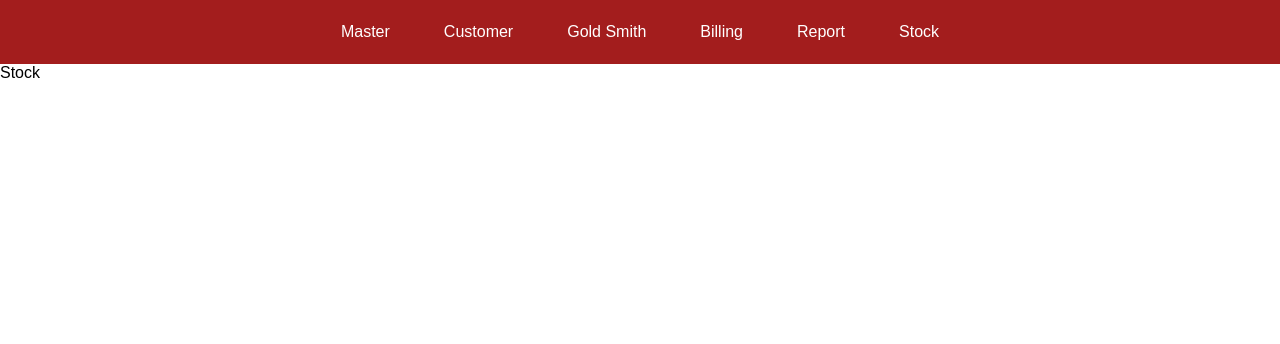
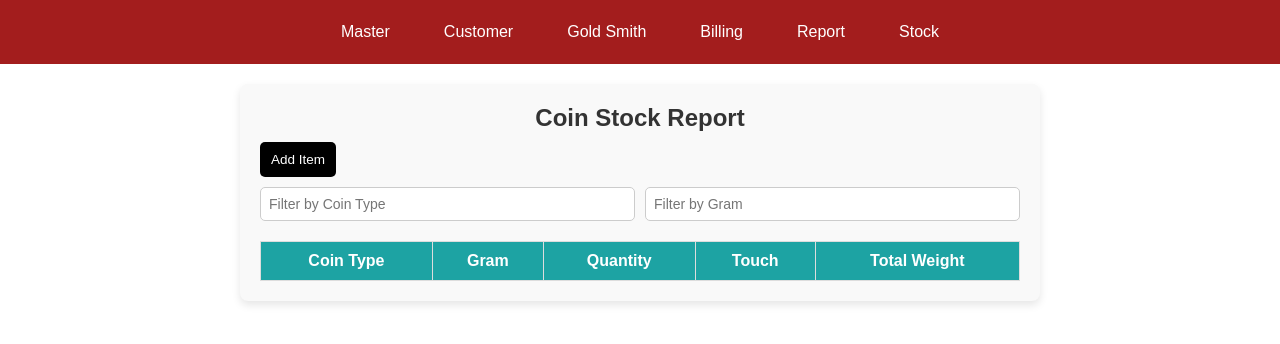
Before and after one commit to Swetha-Subramaniyan/Jeeva-Gold, a React (Vite) app in the folder jeeva/client/: page /stock in a window 1280 px wide. Shown: the top 344 px of the page. Built offline with nearby package versions, Linux system fonts and the light colour scheme.

Commit message:
stock worked

```diff
--- a/jeeva/client/src/components/Billing/Billing.jsx
+++ b/jeeva/client/src/components/Billing/Billing.jsx
@@ -321,7 +321,7 @@ const Billing = () => {
           <p>
             <strong>Bill No:</strong> {billNo}
           </p>
-          <p style={{ marginLeft: "14rem" }}>
+          <p style={{ marginLeft: "12rem" }}>
             <strong>Date:</strong> {date} <br />
             <br />
             <strong>Time:</strong> {time}
@@ -362,6 +362,7 @@ const Billing = () => {
             </p>
           </Box>
         )}
+
 
         <Box className="searchSection">
           <Autocomplete
--- a/jeeva/client/src/components/Master/Masteradditems.jsx
+++ b/jeeva/client/src/components/Master/Masteradditems.jsx
@@ -30,12 +30,12 @@ const Masteradditems = () => {
           placeholder="Enter item name"
         />
 
-        <label>Quantity:</label>
+        <label>Stone or Enamel weight:</label>
         <input
           type="text"
           value={quantity}
           onChange={(e) => setQuantity(e.target.value)}
-          placeholder="Enter quantity"
+          placeholder="Enter Weight"
         />
 
         <button onClick={handleAddItem}>Add Item</button>
@@ -47,9 +47,9 @@ const Masteradditems = () => {
           <table>
             <thead>
               <tr>
-                <th>Sl.No</th>
+                <th>SI.No</th>
                 <th>Item Name</th>
-                <th>Quantity</th>
+                <th>Enamel Weight</th>
               </tr>
             </thead>
             <tbody>
--- a/jeeva/client/src/components/Stock/Stock.css
+++ b/jeeva/client/src/components/Stock/Stock.css
@@ -0,0 +1,119 @@
+
+.stock-container {
+  max-width: 800px;
+  margin: 20px auto;
+  padding: 20px;
+  background: #f9f9f9;
+  border-radius: 8px;
+  box-shadow: 0 4px 8px rgba(0, 0, 0, 0.1);
+}
+
+h2 {
+  text-align: center;
+  color: #333;
+}
+
+.add-btn {
+  display: block;
+  width: 10%;
+  padding: 10px;
+  margin: 10px 0;
+  color: white;
+  border: none;
+  border-radius: 5px;
+  cursor: pointer;
+}
+
+.filter-section {
+  display: flex;
+  justify-content: space-between;
+  gap: 10px;
+  margin-bottom: 20px;
+}
+
+.filter-section input {
+  flex: 1;
+  padding: 8px;
+  border: 1px solid #ccc;
+  border-radius: 5px;
+  font-size: 14px;
+}
+
+.popup-overlay {
+  position: fixed;
+  top: 0;
+  left: 0;
+  width: 100%;
+  height: 100%;
+  background: rgba(0, 0, 0, 0.5);
+  display: flex;
+  justify-content: center;
+  align-items: center;
+}
+
+.popup {
+  background: white;
+  padding: 20px;
+  border-radius: 10px;
+  box-shadow: 0 4px 8px rgba(0, 0, 0, 0.2);
+  width: 300px;
+}
+
+.popup input {
+  width: 100%;
+  padding: 8px;
+  margin: 5px 0;
+  border: 1px solid #ccc;
+  border-radius: 5px;
+}
+
+.save-btn, .close-btn {
+  width: 100%;
+  padding: 10px;
+  margin-top: 10px;
+  border: none;
+  border-radius: 5px;
+  cursor: pointer;
+}
+
+.save-btn {
+  background-color: #28a745;
+  color: white;
+}
+
+.save-btn:hover {
+  background-color: #218838;
+}
+
+.close-btn {
+  background-color: #dc3545;
+  color: white;
+}
+
+.close-btn:hover {
+  background-color: #c82333;
+}
+
+table {
+  width: 100%;
+  border-collapse: collapse;
+  margin-top: 20px;
+}
+
+table, th, td {
+  border: 1px solid #ddd;
+}
+
+th, td {
+  padding: 10px;
+  text-align: left;
+}
+
+th {
+  background-color: #007bff;
+  color: white;
+}
+
+tr:nth-child(even) {
+  background-color: #f2f2f2;
+}
--- a/jeeva/client/src/components/Stock/Stock.jsx
+++ b/jeeva/client/src/components/Stock/Stock.jsx
@@ -1,9 +1,148 @@
-import React from 'react'
+
+import React, { useState } from "react";
+import "./Stock.css";
 
 const Stock = () => {
+  const [showPopup, setShowPopup] = useState(false);
+  const [stockItems, setStockItems] = useState([]);
+  const [filterCoinType, setFilterCoinType] = useState("");
+  const [filterGram, setFilterGram] = useState("");
+  const [formData, setFormData] = useState({
+    coinType: "",
+    gram: "",
+    quantity: "",
+    touch: "",
+    totalWeight: "",
+  });
+
+  const handleChange = (e) => {
+    const { name, value } = e.target;
+    let updatedData = { ...formData, [name]: value };
+
+    if (name === "gram" || name === "quantity") {
+      const gram = parseFloat(updatedData.gram) || 0;
+      const quantity = parseInt(updatedData.quantity) || 0;
+      updatedData.totalWeight = (gram * quantity).toFixed(2);
+    }
+
+    setFormData(updatedData);
+  };
+
+  const handleSubmit = () => {
+    setStockItems([...stockItems, formData]);
+    setFormData({
+      coinType: "",
+      gram: "",
+      quantity: "",
+      touch: "",
+      totalWeight: "",
+    });
+    setShowPopup(false);
+  };
+
+  const filteredStockItems = stockItems.filter((item) => {
+    return (
+      (filterCoinType === "" || item.coinType.includes(filterCoinType)) &&
+      (filterGram === "" || item.gram.includes(filterGram))
+    );
+  });
+
   return (
-    <div>Stock</div>
-  )
-}
+    <div className="stock-container">
+      <h2>Coin Stock Report</h2>
+      <button className="add-btn" onClick={() => setShowPopup(true)}>
+        Add Item
+      </button>
 
-export default Stock
+      <div className="filter-section">
+        <input
+          type="text"
+          placeholder="Filter by Coin Type"
+          value={filterCoinType}
+          onChange={(e) => setFilterCoinType(e.target.value)}
+        />
+
+        <input
+          type="text"
+          placeholder="Filter by Gram"
+          value={filterGram}
+          onChange={(e) => setFilterGram(e.target.value)}
+        />
+      </div>
+
+      {showPopup && (
+        <div className="popup-overlay">
+          <div className="popup">
+            <h3>Add Coin Stock</h3>
+            <input
+              type="text"
+              name="coinType"
+              placeholder="Coin Type"
+              value={formData.coinType}
+              onChange={handleChange}
+            />
+            <input
+              type="number"
+              name="gram"
+              placeholder="Gram"
+              value={formData.gram}
+              onChange={handleChange}
+            />
+            <input
+              type="number"
+              name="quantity"
+              placeholder="Quantity"
+              value={formData.quantity}
+              onChange={handleChange}
+            />
+            <input
+              type="text"
+              name="touch"
+              placeholder="Touch"
+              value={formData.touch}
+              onChange={handleChange}
+            />
+            <input
+              type="number"
+              name="totalWeight"
+              placeholder="Total Weight"
+              value={formData.totalWeight}
+              readOnly
+            />
+            <button className="save-btn" onClick={handleSubmit}>
+              Save
+            </button>
+            <button className="close-btn" onClick={() => setShowPopup(false)}>
+              Close
+            </button>
+          </div>
+        </div>
+      )}
+
+      <table>
+        <thead>
+          <tr>
+            <th>Coin Type</th>
+            <th>Gram</th>
+            <th>Quantity</th>
+            <th>Touch</th>
+            <th>Total Weight</th>
+          </tr>
+        </thead>
+        <tbody>
+          {filteredStockItems.map((item, index) => (
+            <tr key={index}>
+              <td>{item.coinType}</td>
+              <td>{item.gram}</td>
+              <td>{item.quantity}</td>
+              <td>{item.touch}</td>
+              <td>{item.totalWeight}</td>
+            </tr>
+          ))}
+        </tbody>
+      </table>
+    </div>
+  );
+};
+
+export default Stock;
```
